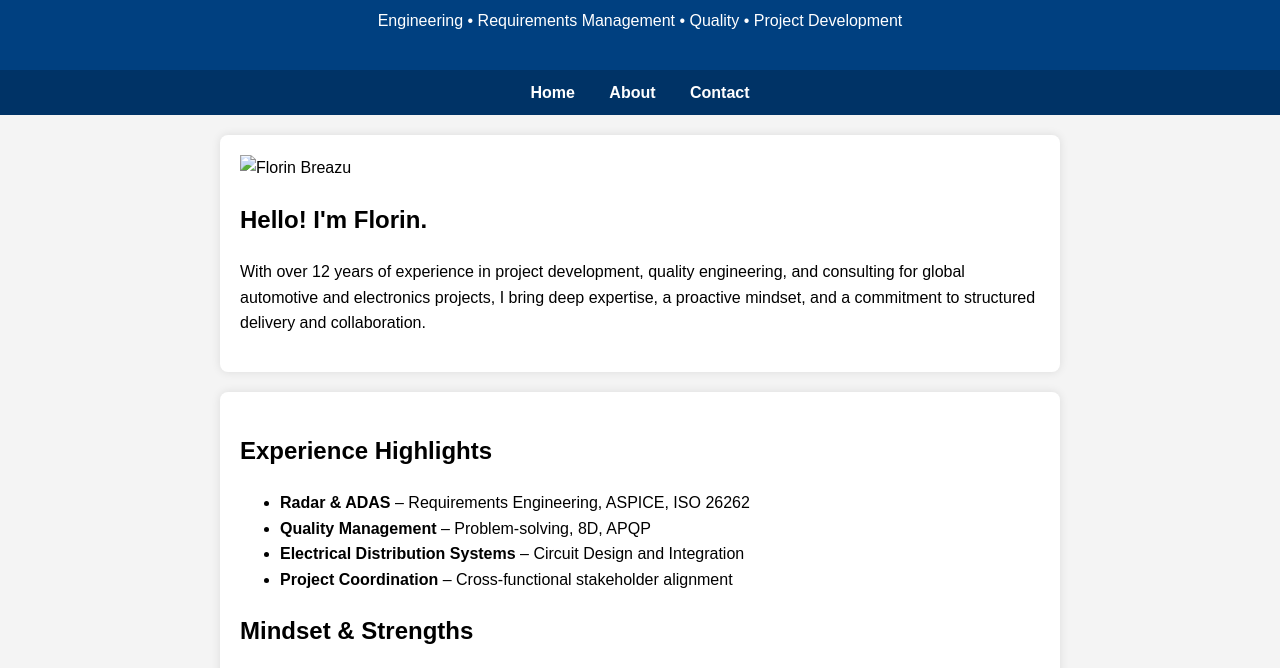
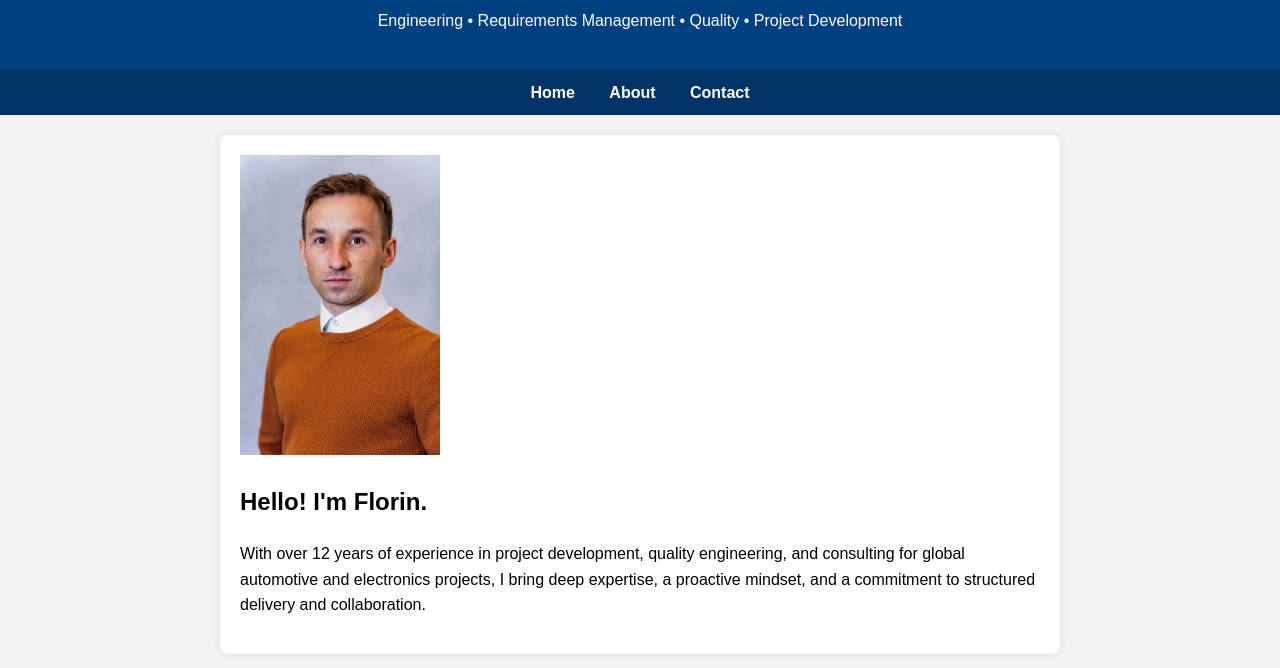
Before and after one commit to breazuflorin/Florin-Breazu-Engineering-Consulting, a plain HTML site: page index.html in a window 1280 px wide. Shown: the part 106-774 px from the top of the page. Drawn offline with Linux system fonts and the light colour scheme.

Commit message:
Update index.html

```diff
--- a/index.html
+++ b/index.html
@@ -19,7 +19,7 @@
   </nav>
 
   <section id="home">
-    <img src="your-profile-photo.jpg" alt="Florin Breazu" width="200"/>
+    <img src="florin.jpg" alt="Florin Breazu" width="200"/>
     <h2>Hello! I'm Florin.</h2>
     <p>With over 12 years of experience in project development, quality engineering, and consulting for global automotive and electronics projects, I bring deep expertise, a proactive mindset, and a commitment to structured delivery and collaboration.</p>
   </section>
```
